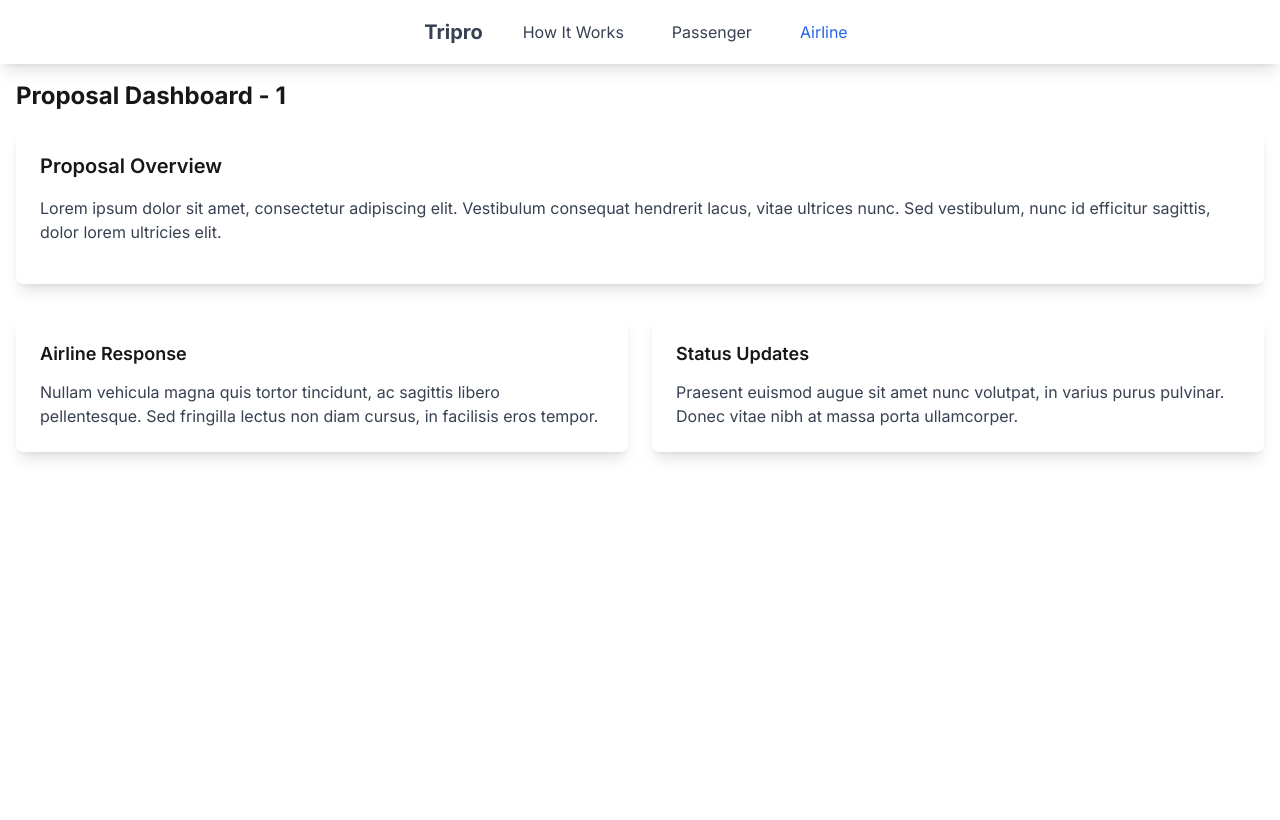
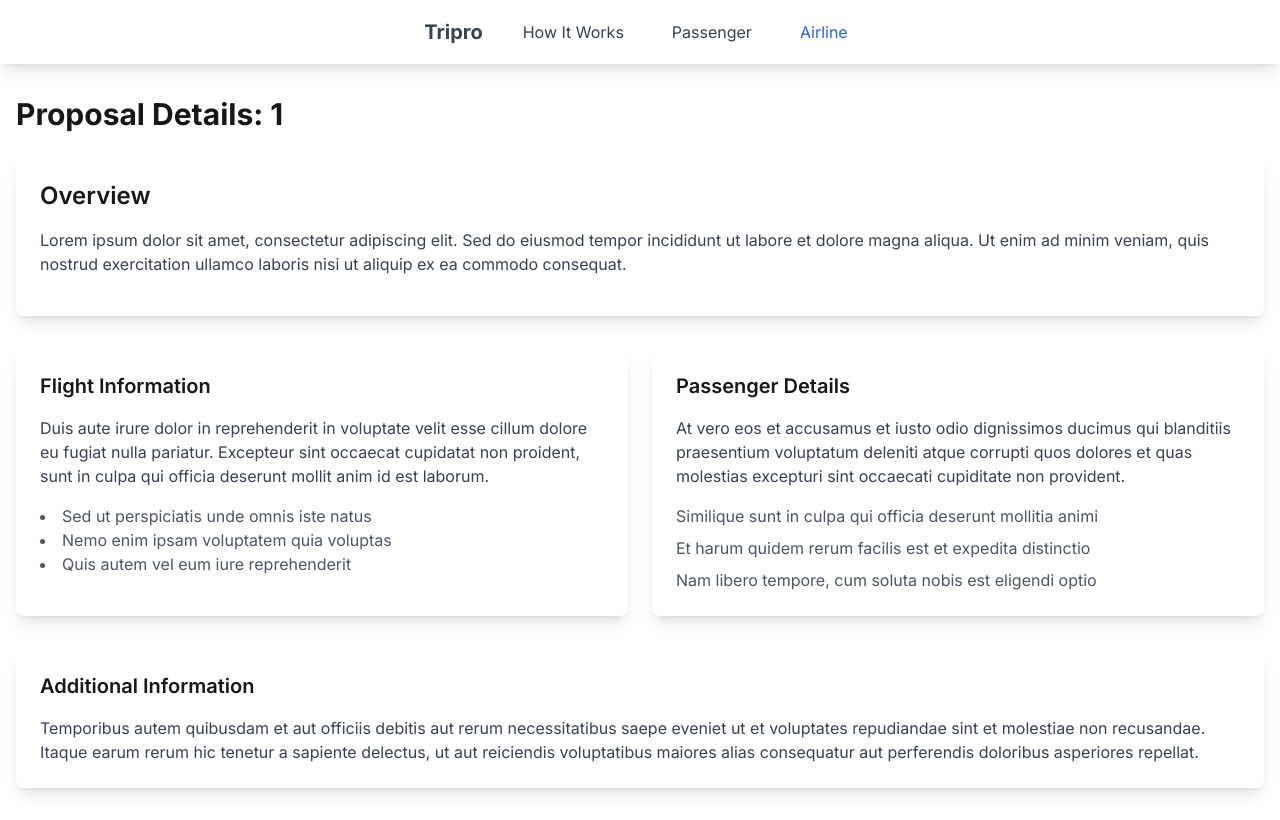
Before and after one commit to REA0413/tripro, a Next.js app: page /airline/proposal-dashboard/1 in a window 1280 px wide. Built offline with nearby package versions, Linux system fonts and the light colour scheme.

Commit message:
PageProps issue resolved part 3b

```diff
--- a/src/app/airline/proposal-dashboard/[slug]/page.tsx
+++ b/src/app/airline/proposal-dashboard/[slug]/page.tsx
@@ -1,41 +1,64 @@
-type Props = {
-  params: { slug: string }
+interface PageProps {
+  params: {
+    slug: string
+  }
   searchParams: { [key: string]: string | string[] | undefined }
 }
 
-export default function ProposalDashboardSlugPage(props: Props) {
-  const { slug } = props.params;
-
+export default function ProposalDetailsPage({ params }: PageProps) {
   return (
-    <div className="container mx-auto p-4">
-      <h1 className="text-2xl font-bold mb-4">Proposal Dashboard - {slug}</h1>
+    <div className="container mx-auto px-4 py-8">
+      <h1 className="text-3xl font-bold mb-6">Proposal Details: {params.slug}</h1>
 
       <div className="bg-white shadow-lg rounded-lg p-6 mb-8">
-        <h2 className="text-xl font-semibold mb-4">Proposal Overview</h2>
+        <h2 className="text-2xl font-semibold mb-4">Overview</h2>
         <p className="text-gray-700 mb-4">
-          Lorem ipsum dolor sit amet, consectetur adipiscing elit. Vestibulum
-          consequat hendrerit lacus, vitae ultrices nunc. Sed vestibulum, nunc
-          id efficitur sagittis, dolor lorem ultricies elit.
+          Lorem ipsum dolor sit amet, consectetur adipiscing elit. Sed do eiusmod
+          tempor incididunt ut labore et dolore magna aliqua. Ut enim ad minim
+          veniam, quis nostrud exercitation ullamco laboris nisi ut aliquip ex ea
+          commodo consequat.
         </p>
       </div>
 
       <div className="grid md:grid-cols-2 gap-6">
         <div className="bg-white shadow-lg rounded-lg p-6">
-          <h3 className="text-lg font-semibold mb-3">Airline Response</h3>
-          <p className="text-gray-700">
-            Nullam vehicula magna quis tortor tincidunt, ac sagittis libero
-            pellentesque. Sed fringilla lectus non diam cursus, in facilisis
-            eros tempor.
+          <h3 className="text-xl font-semibold mb-4">Flight Information</h3>
+          <p className="text-gray-700 mb-4">
+            Duis aute irure dolor in reprehenderit in voluptate velit esse cillum
+            dolore eu fugiat nulla pariatur. Excepteur sint occaecat cupidatat non
+            proident, sunt in culpa qui officia deserunt mollit anim id est laborum.
           </p>
+          <ul className="list-disc list-inside text-gray-600">
+            <li>Sed ut perspiciatis unde omnis iste natus</li>
+            <li>Nemo enim ipsam voluptatem quia voluptas</li>
+            <li>Quis autem vel eum iure reprehenderit</li>
+          </ul>
         </div>
 
         <div className="bg-white shadow-lg rounded-lg p-6">
-          <h3 className="text-lg font-semibold mb-3">Status Updates</h3>
-          <p className="text-gray-700">
-            Praesent euismod augue sit amet nunc volutpat, in varius purus
-            pulvinar. Donec vitae nibh at massa porta ullamcorper.
+          <h3 className="text-xl font-semibold mb-4">Passenger Details</h3>
+          <p className="text-gray-700 mb-4">
+            At vero eos et accusamus et iusto odio dignissimos ducimus qui
+            blanditiis praesentium voluptatum deleniti atque corrupti quos dolores
+            et quas molestias excepturi sint occaecati cupiditate non provident.
           </p>
+          <div className="space-y-2 text-gray-600">
+            <p>Similique sunt in culpa qui officia deserunt mollitia animi</p>
+            <p>Et harum quidem rerum facilis est et expedita distinctio</p>
+            <p>Nam libero tempore, cum soluta nobis est eligendi optio</p>
+          </div>
         </div>
+      </div>
+
+      <div className="mt-8 bg-white shadow-lg rounded-lg p-6">
+        <h3 className="text-xl font-semibold mb-4">Additional Information</h3>
+        <p className="text-gray-700">
+          Temporibus autem quibusdam et aut officiis debitis aut rerum
+          necessitatibus saepe eveniet ut et voluptates repudiandae sint et
+          molestiae non recusandae. Itaque earum rerum hic tenetur a sapiente
+          delectus, ut aut reiciendis voluptatibus maiores alias consequatur aut
+          perferendis doloribus asperiores repellat.
+        </p>
       </div>
     </div>
   );
```
